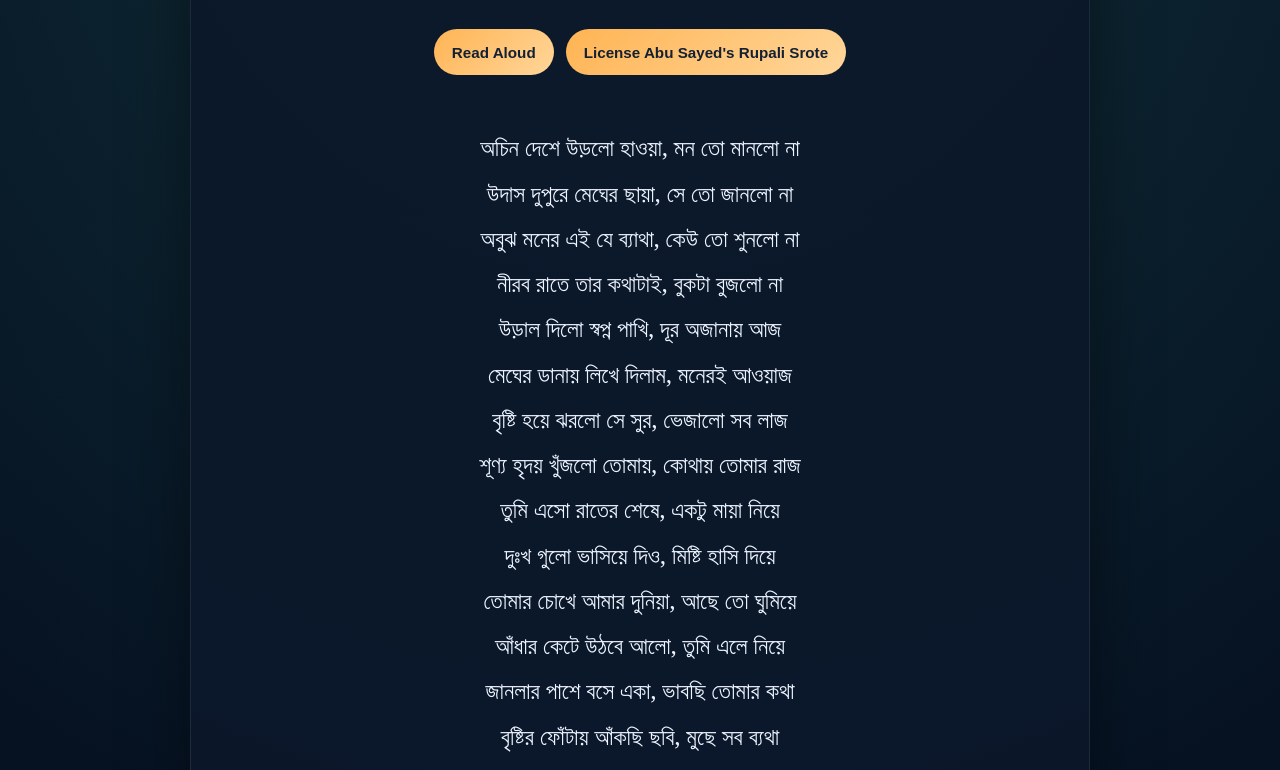
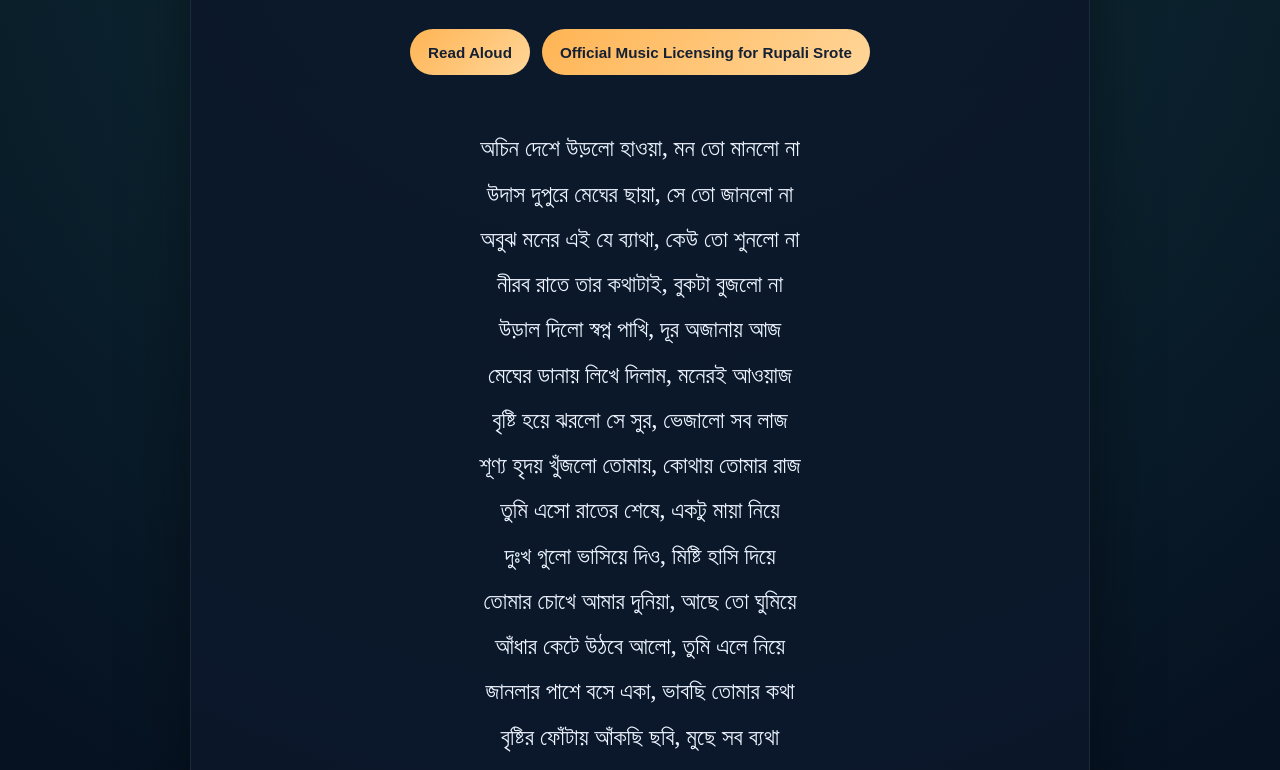
Before and after one commit to ImAbuSayed/rupali-srote, a plain HTML site: page index.html in a window 1280 px wide. Shown: the part 227-997 px from the top of the page. Drawn offline with Linux system fonts and the light colour scheme.

Commit message:
feat: update song page

```diff
--- a/index.html
+++ b/index.html
@@ -541,7 +541,7 @@
 
         <div class="controls">
             <button class="btn-speak" id="speakBtn" title="Read the lyrics aloud"><span id="speakText">Read Aloud</span></button>
-            <a href="https://music.abusayed.com.bd/Licensing/" class="btn-license" title="Get licensing for this song" target="_blank">License Abu Sayed's Rupali Srote</a>
+            <a href="https://music.abusayed.com.bd/Licensing/" class="btn-license" title="Get licensing for this song" target="_blank">Official Music Licensing for Rupali Srote</a>
 
         </div>
         <br>
```
